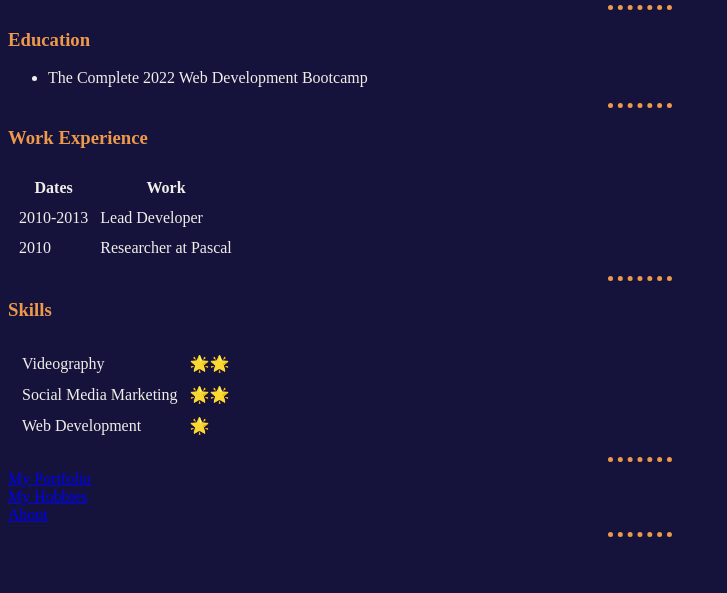
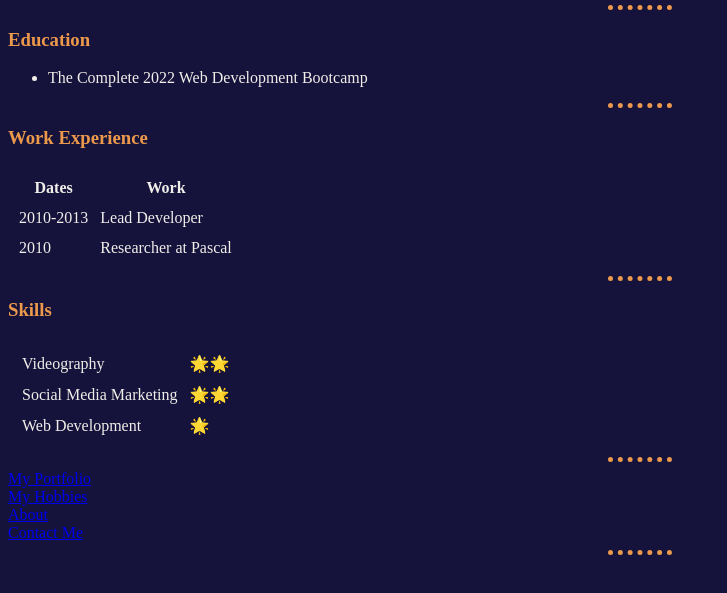
Before and after one commit to oPxndxz/panda, a plain HTML site: page index.html in a window 1280 px wide. Shown: the part 191-784 px from the top of the page, without its empty margins (0-727 px from the left). Drawn offline with Linux system fonts and the light colour scheme.

Commit message:
Update index.html

```diff
--- a/index.html
+++ b/index.html
@@ -73,6 +73,8 @@
   <a href="hobbies.html">My Hobbies</a>
   <br>
   <a href="about.html">About</a>
+  <br>
+  <a href="contact-me.html">Contact Me</a>
 <hr>
  </body>
 </html>
```
